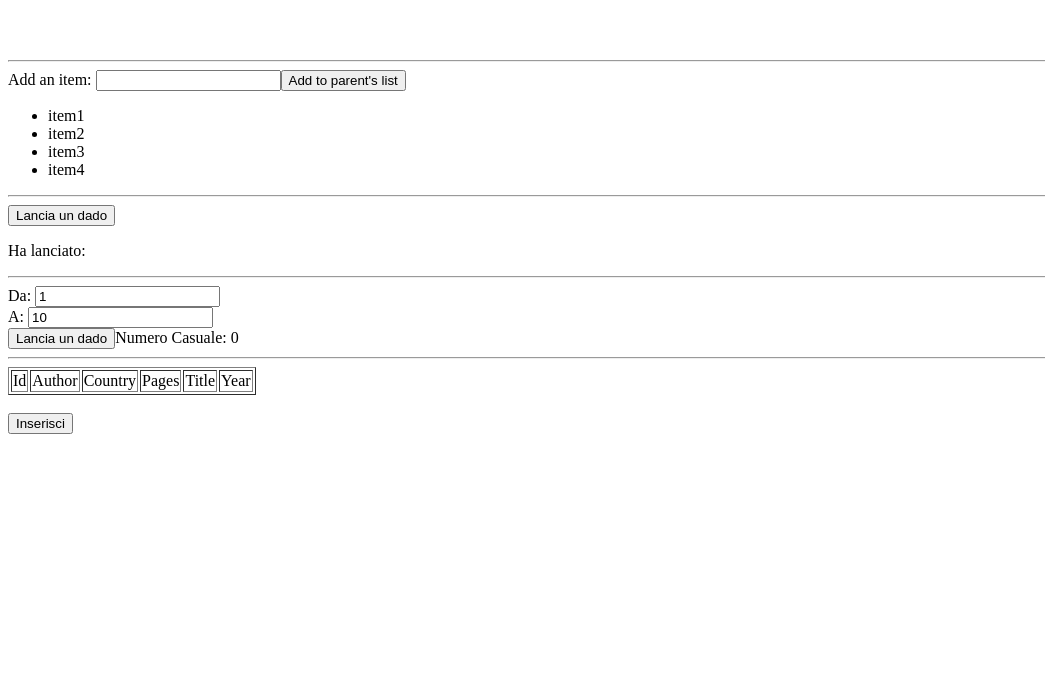
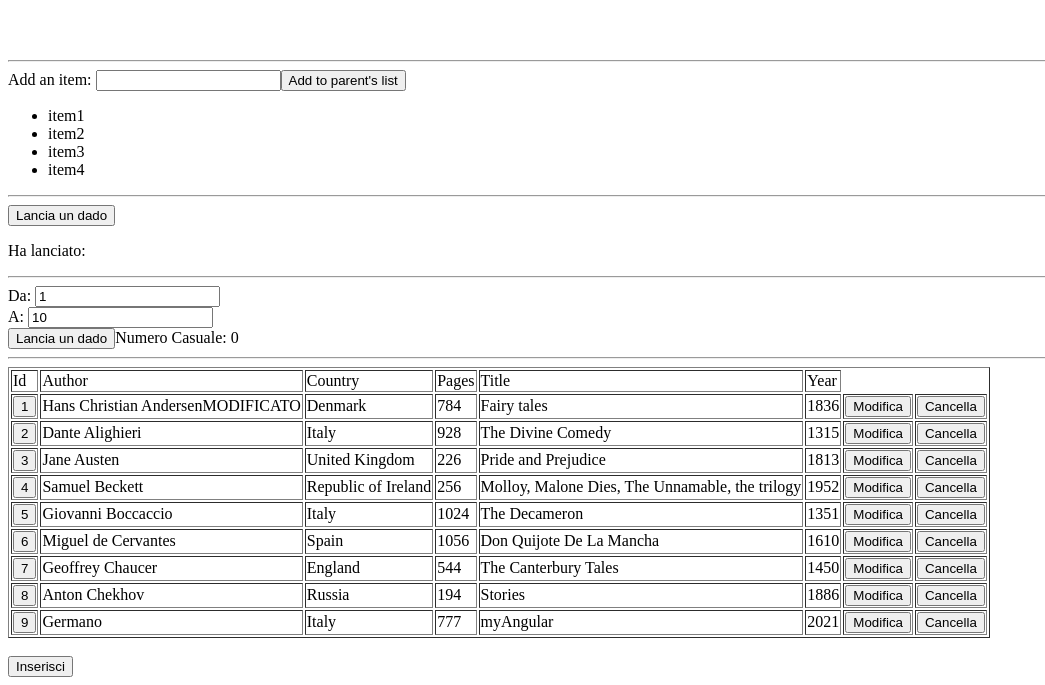
Before and after one commit to germanopagliero/esAngular, an Angular app: page / in a window 1280 px wide. Shown: the part 990-1675 px from the top of the page, without its empty margins (0-1045 px from the left). Before the commit the page ends 1432 px from the top, so only its background shows below. Built offline with nearby package versions, Linux system fonts and the light colour scheme; data requests are answered from the project's data file.

Commit message:
Lezione 7tris

```diff
--- a/db.json
+++ b/db.json
@@ -2,7 +2,7 @@
   "books": [
     {
       "id": 1,
-      "author": "Hans Christian Andersen",
+      "author": "Hans Christian AndersenMODIFICATO",
       "country": "Denmark",
       "pages": 784,
       "title": "Fairy tales",
@@ -63,6 +63,14 @@
       "pages": 194,
       "title": "Stories",
       "year": 1886
+    },
+    {
+      "id": 9,
+      "author": "Germano",
+      "country": "Italy",
+      "pages": 777,
+      "title": "myAngular",
+      "year": 2021
     }
   ]
 }
--- a/src/app/libri-con-servizio/libri-con-servizio.component.html
+++ b/src/app/libri-con-servizio/libri-con-servizio.component.html
@@ -7,17 +7,14 @@
         <td>Title</td>
         <td>Year</td>
     </thead>
-    <tr *ngFor="let libro of libri"
-        [ngStyle] = "{'backgroundColor': libro.country == 'Italy' ? 'cyan' : 'white'}"
-        [ngClass] = "{'min1800' : libro.year<1800}"
-    >
+    <tr *ngFor="let libro of libriService.libri">
         <td><button (click)="btnClick(libro.id)">{{ libro.id }}</button></td>
         <td>{{ libro.author }}</td>
         <td>{{ libro.country }}</td>
         <td>{{ libro.pages }}</td>
         <td>{{ libro.title }}</td>
         <td>{{ libro.year }}</td>
-        <td><button (click)="btnModificaClick(libro.id)">Modifica</button></td>
+        <td><button (click)="btnModificaClick(libro)">Modifica</button></td>
         <td><button (click)="btnCancellaClick(libro.id)">Cancella</button></td>
     </tr>
 </table>
--- a/src/app/libri-con-servizio/libri-con-servizio.component.ts
+++ b/src/app/libri-con-servizio/libri-con-servizio.component.ts
@@ -1,5 +1,6 @@
 import { Component } from '@angular/core';
 import { LibriModel  } from './libri.models';
+import { LibriService } from '../services/libri.service';
 
 @Component({
   selector: 'app-libri-con-servizio',
@@ -7,5 +8,42 @@ import { LibriModel  } from './libri.models';
   styleUrls: ['./libri-con-servizio.component.css']
 })
 export class LibriConServizioComponent {
-
+  constructor(public libriService:LibriService){}
+  btnClick(id:string){
+    this.libriService.getLibro(id);
+    console.log("hai selezionato id="+id+" "+this.libriService.libro.author);
+    window.alert("hai selezionato id="+id+" "+this.libriService.libro.author);
+    window.alert();
+  }
+  btnInserisciClick(){
+    var l={
+      "id": "",
+      "author": "Germano",
+      "country":"Italy",
+      "pages": 777,
+      "title": "myAngular",
+      "year": 2021
+    }
+    this.libriService.postLibro(l);
+    this.libriService.getLibri();
+  }
+  btnModificaClick(libro: LibriModel){
+    var l={
+      "id": libro.id,
+      "author": libro.author + "MODIFICATO",
+      "country": libro.country,
+      "pages": libro.pages,
+      "title": libro.title,
+      "year": libro.year
+    }
+    this.libriService.putLibro(libro.id, l);
+    this.libriService.getLibri();
+  }
+  btnCancellaClick(id:string){
+    this.libriService.deleteLibro(id);
+    this.libriService.getLibri();
+  }
+  ngOnInit(): void {
+    this.libriService.getLibri();
+  }
 }
--- /dev/null
+++ b/src/app/services/libri.service.ts
@@ -0,0 +1,74 @@
+import { Injectable } from '@angular/core';
+import { DataStorageService } from '../services/data-storage.service';
+import { LibriModel } from '../libri-con-servizio/libri.models';
+
+@Injectable({
+  providedIn: 'root'
+})
+export class LibriService {
+  libri: LibriModel[] = [];
+  libro!: LibriModel;
+  constructor(private dataStorageService: DataStorageService) {
+
+  }
+  getLibri(){
+    this.dataStorageService.sendGetRequest('books').subscribe({
+      next: (data: any) => {
+        console.log(data);
+        this.libri = data;
+      },
+      error: (errore: any) => {
+        console.log(errore);
+        window.alert("ERRORE: " + errore);
+      }
+    })
+  }
+  getLibro(id:string){
+    this.dataStorageService.sendGetRequest('books/'+id).subscribe({
+      next: (data: any) => {
+        console.log(data);
+        this.libro = data;
+      },
+      error: (errore: any) => {
+        console.log(errore);
+        window.alert("ERRORE: " + errore);
+      }
+    })
+  }
+  postLibro(body:any){
+    this.dataStorageService.sendPostRequest('books/',body).subscribe({
+      next: (data: any) => {
+        console.log(data);
+        this.libro = data;
+      },
+      error: (errore: any) => {
+        console.log(errore);
+        window.alert("ERRORE: " + errore);
+      }
+    })
+  }
+  putLibro(id:string, body:any){
+    this.dataStorageService.sendPutRequest('books/'+id,body).subscribe({
+      next: (data: any) => {
+        console.log(data);
+        this.libro = data;
+      },
+      error: (errore: any) => {
+        console.log(errore);
+        window.alert("ERRORE: " + errore);
+      }
+    })
+  }
+  deleteLibro(id:string){
+    this.dataStorageService.sendDeleteRequest('books/'+id).subscribe({
+      next: (data: any) => {
+        console.log(data);
+        this.libro = data;
+      },
+      error: (errore: any) => {
+        console.log(errore);
+        window.alert("ERRORE: " + errore);
+      }
+    })
+  }
+}
```
